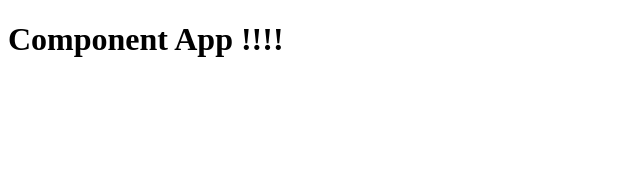
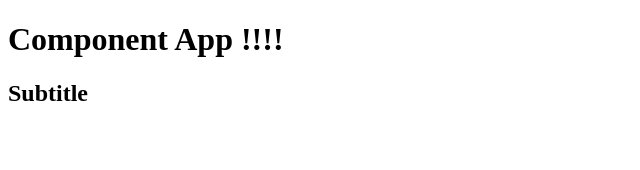
Before and after one commit to carolribeiro2112/fundamentos-react-jstack, a React app: page / in a window 1280 px wide. Shown: the top 170 px of the page, without its empty margins (0-640 px from the left). Built offline with nearby package versions, Linux system fonts and the light colour scheme.

Commit message:
React fragment

```diff
--- a/src/App.jsx
+++ b/src/App.jsx
@@ -1,7 +1,12 @@
 import React from "react";
 
 function App() {
-  return <h1>Component App !!!!</h1>
+  return (
+    <>
+      <h1>Component App !!!!</h1>
+      <h2>Subtitle</h2>
+    </>
+  )
 }
 
 export default App;
```
